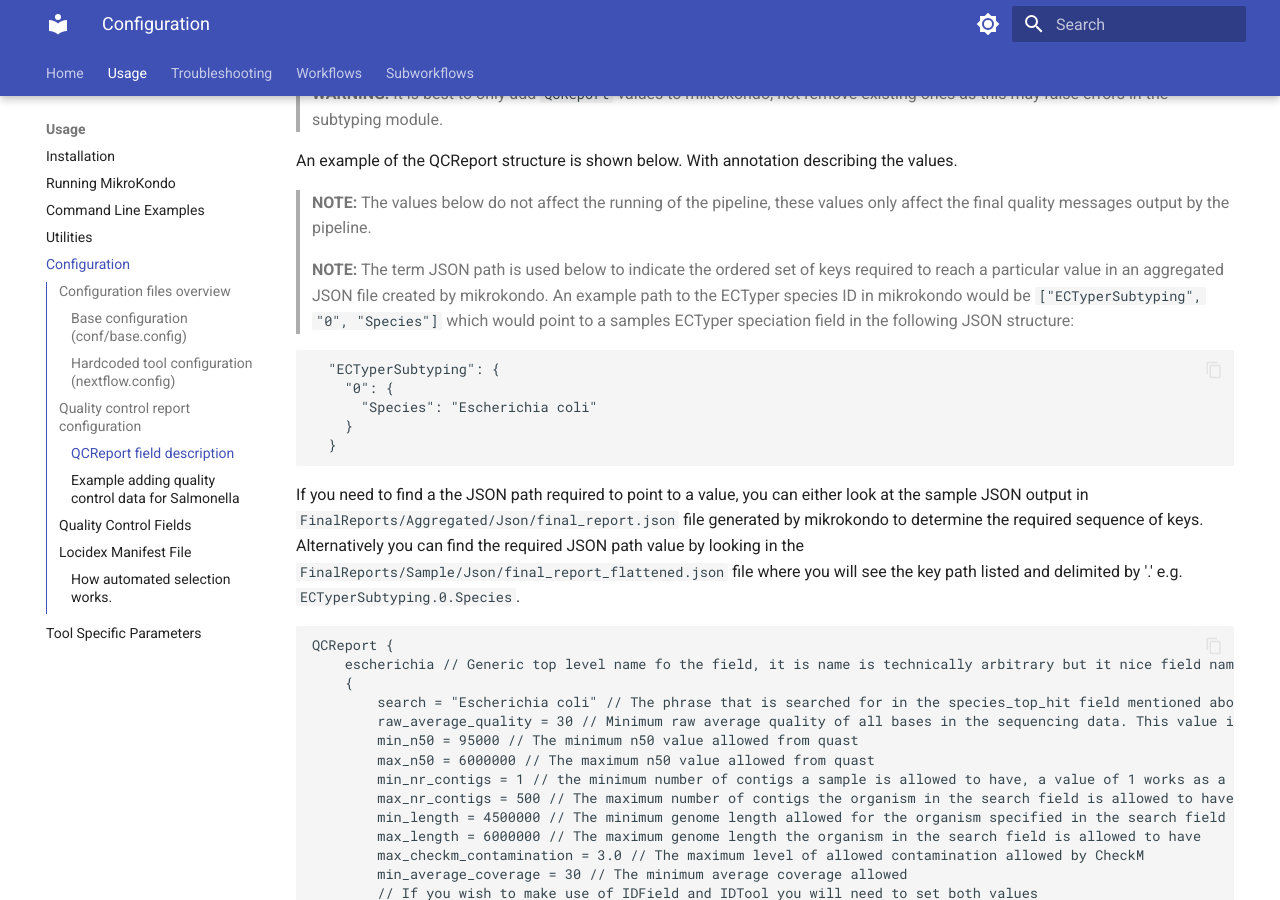
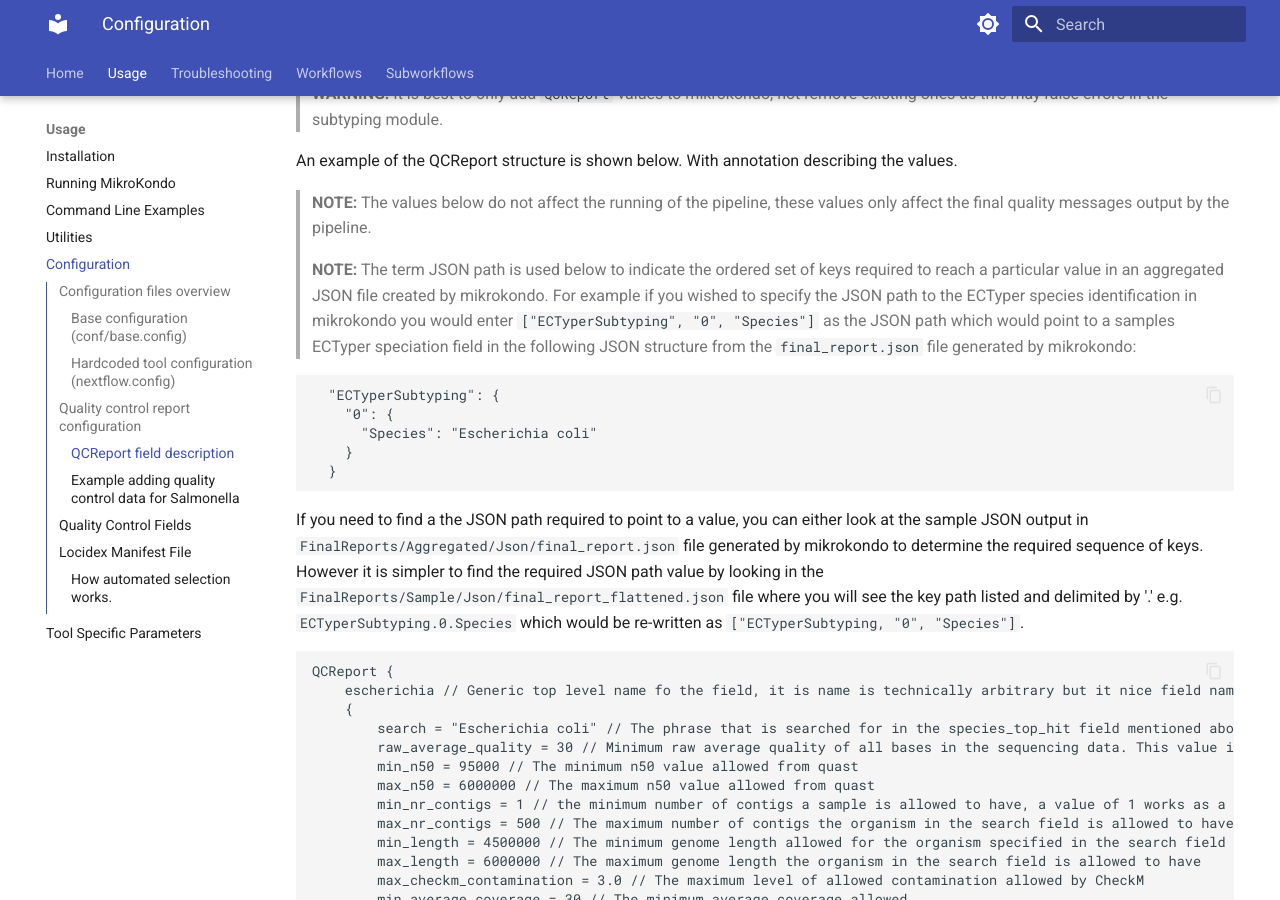
Before and after one commit to phac-nml/mikrokondo, an MkDocs documentation site: the page built from docs/usage/configuration.md, in a window 1280 px wide and 900 px high, scrolled down 1764 px. Built offline with MkDocs 1.6.1 and Material for MkDocs 9.7.7, drawn with Linux system fonts in a browser that asks for light colours.

Commit message:
updated docs

````diff
--- a/docs/usage/configuration.md
+++ b/docs/usage/configuration.md
@@ -46,7 +46,7 @@ An example of the QCReport structure is shown below. With annotation describing
 >**NOTE:** The values below do not affect the running of the pipeline, these values only affect the final quality messages output by the pipeline.
 
 
->**NOTE:** The term JSON path is used below to indicate the ordered set of keys required to reach a particular value in an aggregated JSON file created by mikrokondo. An example path to the ECTyper species ID in mikrokondo would be `["ECTyperSubtyping", "0", "Species"]` which would point to a samples ECTyper speciation field in the following JSON structure:
+>**NOTE:** The term JSON path is used below to indicate the ordered set of keys required to reach a particular value in an aggregated JSON file created by mikrokondo. For example if you wished to specify the JSON path to the ECTyper species identification in mikrokondo you would enter `["ECTyperSubtyping", "0", "Species"]` as the JSON path which would point to a samples ECTyper speciation field in the following JSON structure from the `final_report.json` file generated by mikrokondo:
 
 ```
   "ECTyperSubtyping": {
@@ -56,7 +56,7 @@ An example of the QCReport structure is shown below. With annotation describing
   }
 ```
 
-If you need to find a the JSON path required to point to a value, you can either look at the sample JSON output in `FinalReports/Aggregated/Json/final_report.json` file generated by mikrokondo to determine the required sequence of keys. Alternatively you can find the required JSON path value by looking in the `FinalReports/Sample/Json/final_report_flattened.json` file where you will see the key path listed and delimited by '.' e.g. `ECTyperSubtyping.0.Species`.
+If you need to find a the JSON path required to point to a value, you can either look at the sample JSON output in `FinalReports/Aggregated/Json/final_report.json` file generated by mikrokondo to determine the required sequence of keys. However it is simpler to find the required JSON path value by looking in the `FinalReports/Sample/Json/final_report_flattened.json` file where you will see the key path listed and delimited by '.' e.g. `ECTyperSubtyping.0.Species` which would be re-written as `["ECTyperSubtyping, "0", "Species"]`.
 
 ```
 QCReport {
````
